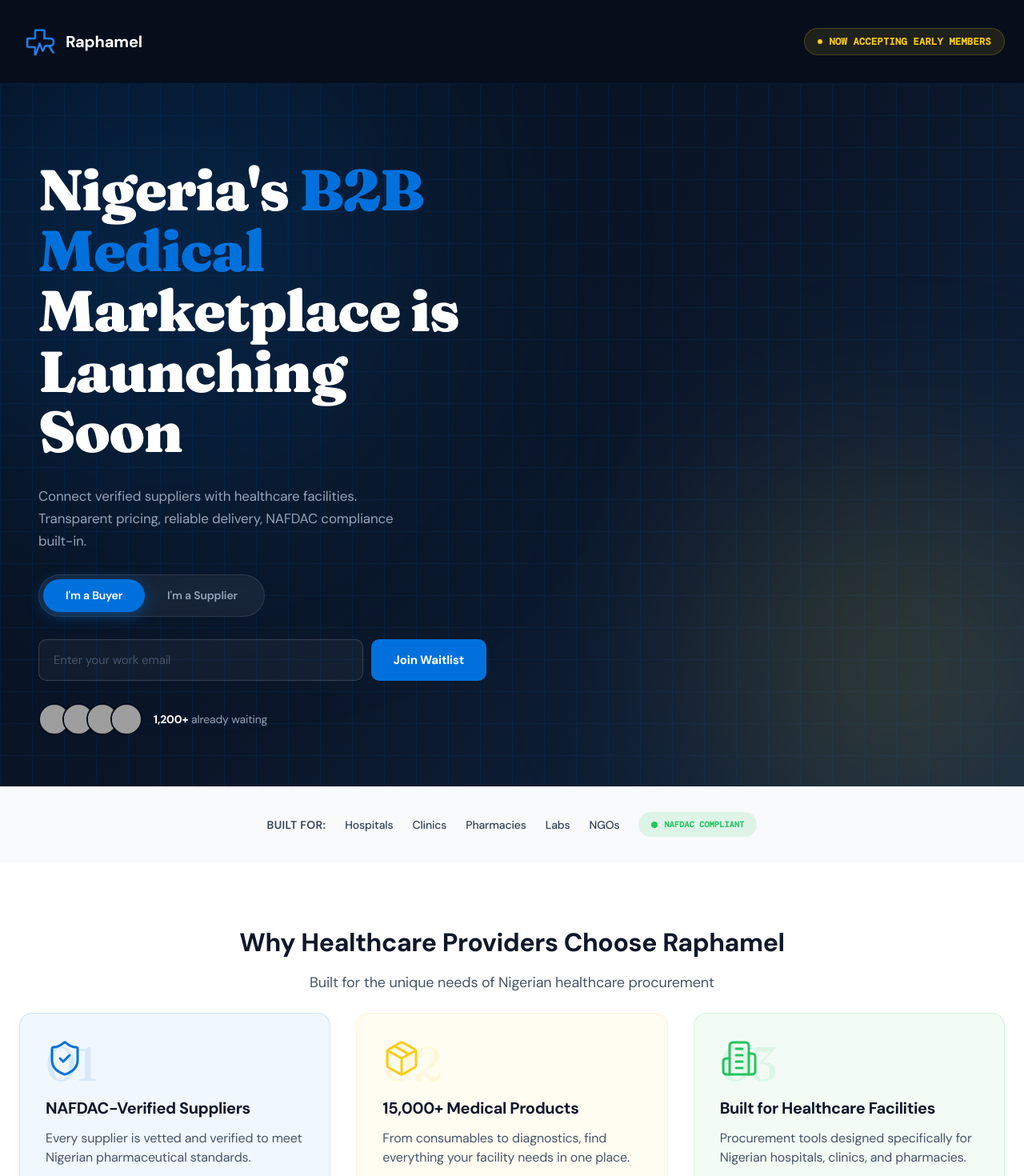
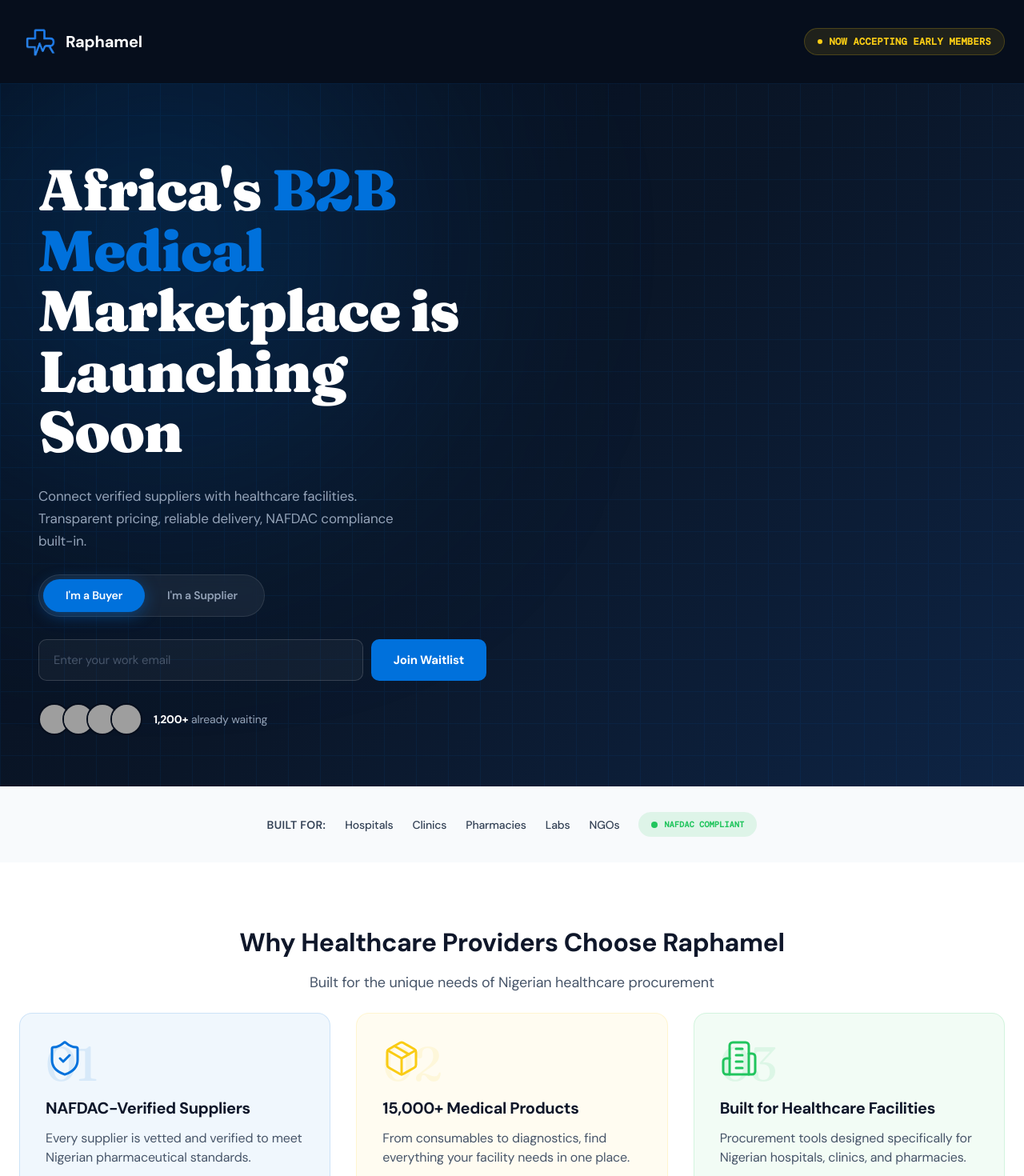
Before and after one commit to ruarchtechnologies/raphamel-frontend, a Next.js app: page /waitlist in a window 1280 px wide. Shown: the top 1470 px of the page at 80% size. Built offline with nearby package versions, Linux system fonts and the light colour scheme; grey boxes are pictures that could not be loaded; a web font is replaced by a local one.

Commit message:
Waitlist Completed

```diff
--- a/next.config.mjs
+++ b/next.config.mjs
@@ -1,3 +1,4 @@
+
 /** @type {import('next').NextConfig} */
 const nextConfig = {
   images: {
--- a/package.json
+++ b/package.json
@@ -5,6 +5,7 @@
   "scripts": {
     "dev": "next dev",
     "build": "next build",
+    "build:cloudflare": "npx @cloudflare/next-on-pages",
     "start": "next start",
     "lint": "next lint",
     "typecheck": "tsc --noEmit"
--- a/src/features/waitlist/components/ui/Footer.tsx
+++ b/src/features/waitlist/components/ui/Footer.tsx
@@ -20,7 +20,7 @@
             className="text-sm"
             style={{ fontFamily: SANS, color: '#64748B' }}
           >
-            &copy; {new Date().getFullYear()} Raphamel.
+            &copy; {new Date().getFullYear()} Raphamel Healthcare Marketplace
           </p>
 
           <div className="flex gap-6">
--- a/src/features/waitlist/components/waitlistHero.css
+++ b/src/features/waitlist/components/waitlistHero.css
@@ -33,15 +33,7 @@
 }
 
 .glow-yellow {
-  position: absolute;
-  bottom: -100px;
-  right: -100px;
-  width: 500px;
-  height: 500px;
-  border-radius: 50%;
-  background: rgba(250, 204, 21, 0.14);
-  filter: blur(130px);
-  pointer-events: none;
+  display: none;
 }
 
 .hero-container {
--- a/src/features/waitlist/components/waitlistHerosection.tsx
+++ b/src/features/waitlist/components/waitlistHerosection.tsx
@@ -29,7 +29,7 @@
           {/* <span className="badge">Early Access Opening Soon</span> */}
 
           <h1 className="headline">
-            Nigeria&apos;s{' '}
+            Africa&apos;s{' '}
             <span className="blue">B2B Medical</span>{' '}
             Marketplace is Launching Soon
           </h1>
```
